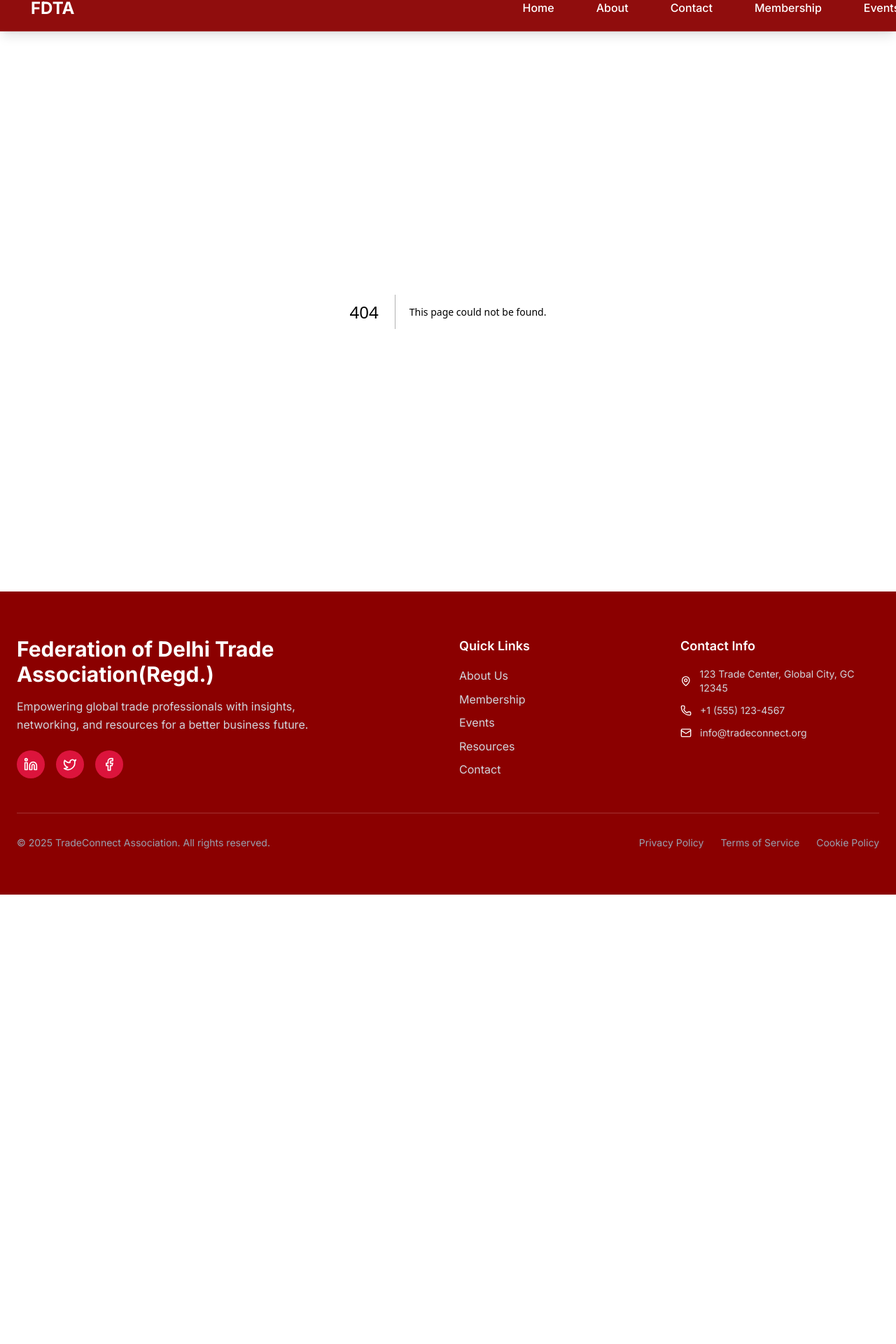
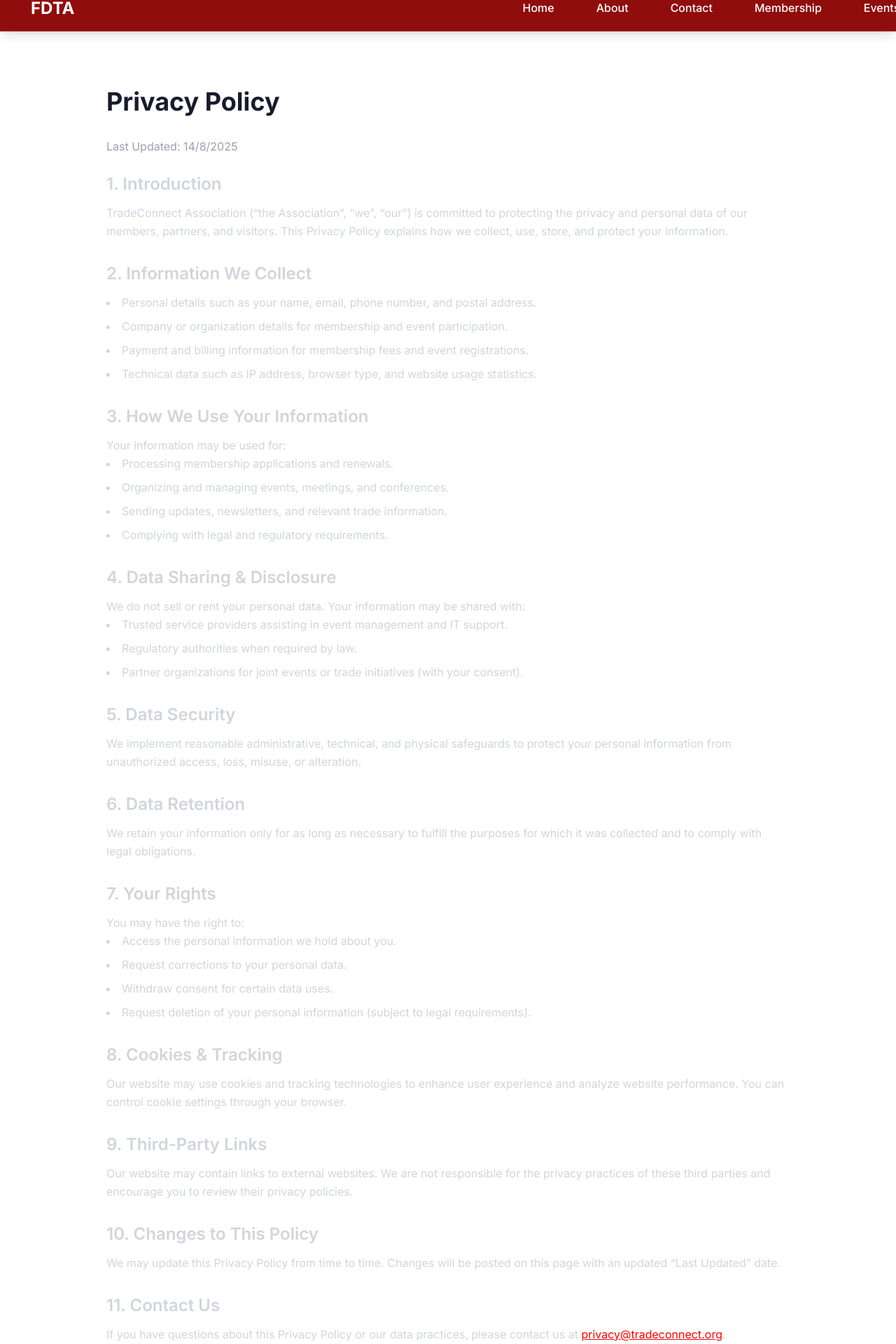
Before and after one commit to Jain-Akshat02/FDTA, a Next.js app: page /privacy in a window 1280 px wide. Before the commit this address had no page. Shown: the part 20-1940 px from the top of the page at 70% size. Before the commit the page ends 1298 px from the top, so only its background shows below. Built offline with nearby package versions, Linux system fonts and the light colour scheme.

Commit message:
privacy and terms of service

```diff
--- /dev/null
+++ b/src/app/privacy/page.tsx
@@ -0,0 +1,116 @@
+export default function PrivacyPolicy() {
+  return (
+    <section className="px-6 py-20 max-w-5xl mx-auto">
+      <h1 className="text-4xl font-bold mb-8">Privacy Policy</h1>
+      <p className="text-gray-400 mb-6">
+        Last Updated: {new Date().toLocaleDateString("en-IN")}
+      </p>
+
+      <div className="space-y-8 text-gray-300 leading-relaxed">
+        <section>
+          <h2 className="text-2xl font-semibold mb-3">1. Introduction</h2>
+          <p>
+            TradeConnect Association (“the Association”, “we”, “our”) is committed to protecting the privacy and
+            personal data of our members, partners, and visitors. This Privacy Policy explains how we collect, use,
+            store, and protect your information.
+          </p>
+        </section>
+
+        <section>
+          <h2 className="text-2xl font-semibold mb-3">2. Information We Collect</h2>
+          <ul className="list-disc list-inside space-y-2">
+            <li>Personal details such as your name, email, phone number, and postal address.</li>
+            <li>Company or organization details for membership and event participation.</li>
+            <li>Payment and billing information for membership fees and event registrations.</li>
+            <li>Technical data such as IP address, browser type, and website usage statistics.</li>
+          </ul>
+        </section>
+
+        <section>
+          <h2 className="text-2xl font-semibold mb-3">3. How We Use Your Information</h2>
+          <p>Your information may be used for:</p>
+          <ul className="list-disc list-inside space-y-2">
+            <li>Processing membership applications and renewals.</li>
+            <li>Organizing and managing events, meetings, and conferences.</li>
+            <li>Sending updates, newsletters, and relevant trade information.</li>
+            <li>Complying with legal and regulatory requirements.</li>
+          </ul>
+        </section>
+
+        <section>
+          <h2 className="text-2xl font-semibold mb-3">4. Data Sharing & Disclosure</h2>
+          <p>
+            We do not sell or rent your personal data. Your information may be shared with:
+          </p>
+          <ul className="list-disc list-inside space-y-2">
+            <li>Trusted service providers assisting in event management and IT support.</li>
+            <li>Regulatory authorities when required by law.</li>
+            <li>Partner organizations for joint events or trade initiatives (with your consent).</li>
+          </ul>
+        </section>
+
+        <section>
+          <h2 className="text-2xl font-semibold mb-3">5. Data Security</h2>
+          <p>
+            We implement reasonable administrative, technical, and physical safeguards to protect your personal
+            information from unauthorized access, loss, misuse, or alteration.
+          </p>
+        </section>
+
+        <section>
+          <h2 className="text-2xl font-semibold mb-3">6. Data Retention</h2>
+          <p>
+            We retain your information only for as long as necessary to fulfill the purposes for which it was collected
+            and to comply with legal obligations.
+          </p>
+        </section>
+
+        <section>
+          <h2 className="text-2xl font-semibold mb-3">7. Your Rights</h2>
+          <p>You may have the right to:</p>
+          <ul className="list-disc list-inside space-y-2">
+            <li>Access the personal information we hold about you.</li>
+            <li>Request corrections to your personal data.</li>
+            <li>Withdraw consent for certain data uses.</li>
+            <li>Request deletion of your personal information (subject to legal requirements).</li>
+          </ul>
+        </section>
+
+        <section>
+          <h2 className="text-2xl font-semibold mb-3">8. Cookies & Tracking</h2>
+          <p>
+            Our website may use cookies and tracking technologies to enhance user experience and analyze website
+            performance. You can control cookie settings through your browser.
+          </p>
+        </section>
+
+        <section>
+          <h2 className="text-2xl font-semibold mb-3">9. Third-Party Links</h2>
+          <p>
+            Our website may contain links to external websites. We are not responsible for the privacy practices of
+            these third parties and encourage you to review their privacy policies.
+          </p>
+        </section>
+
+        <section>
+          <h2 className="text-2xl font-semibold mb-3">10. Changes to This Policy</h2>
+          <p>
+            We may update this Privacy Policy from time to time. Changes will be posted on this page with an updated
+            “Last Updated” date.
+          </p>
+        </section>
+
+        <section>
+          <h2 className="text-2xl font-semibold mb-3">11. Contact Us</h2>
+          <p>
+            If you have questions about this Privacy Policy or our data practices, please contact us at{" "}
+            <a href="mailto:privacy@tradeconnect.org" className="text-accent underline">
+              privacy@tradeconnect.org
+            </a>
+            .
+          </p>
+        </section>
+      </div>
+    </section>
+  );
+}
--- /dev/null
+++ b/src/app/terms/page.tsx
@@ -0,0 +1,110 @@
+export default function Terms() {
+  return (
+    <section className="px-6 py-20 max-w-5xl mx-auto">
+      <h1 className="text-4xl font-bold mb-8">Terms of Service</h1>
+      <p className="text-gray-400 mb-6">
+        Last Updated: {new Date().toLocaleDateString("en-IN")}
+      </p>
+
+      <div className="space-y-8 text-gray-300 leading-relaxed">
+        <section>
+          <h2 className="text-2xl font-semibold mb-3">1. Introduction</h2>
+          <p>
+            Welcome to the TradeConnect Association (“the Association”). These Terms of Service (“Terms”) govern your
+            membership, participation, and use of our website, services, and events. By accessing or using our services,
+            you agree to comply with and be bound by these Terms.
+          </p>
+        </section>
+
+        <section>
+          <h2 className="text-2xl font-semibold mb-3">2. Eligibility</h2>
+          <p>
+            Membership and participation in the Association are open to individuals, companies, and organizations
+            engaged in trade, commerce, and related activities, subject to approval by our governing body.
+          </p>
+        </section>
+
+        <section>
+          <h2 className="text-2xl font-semibold mb-3">3. Membership Obligations</h2>
+          <ul className="list-disc list-inside space-y-2">
+            <li>Provide accurate and up-to-date information during registration.</li>
+            <li>Adhere to the Association’s code of conduct and ethical guidelines.</li>
+            <li>Promptly pay applicable membership fees and dues.</li>
+            <li>Respect the confidentiality of member information and trade-sensitive data.</li>
+          </ul>
+        </section>
+
+        <section>
+          <h2 className="text-2xl font-semibold mb-3">4. Use of Services</h2>
+          <p>
+            The Association provides resources, events, and networking opportunities for members. You agree not to use
+            our services for unlawful activities, fraudulent purposes, or any conduct that harms the reputation of the
+            Association or its members.
+          </p>
+        </section>
+
+        <section>
+          <h2 className="text-2xl font-semibold mb-3">5. Intellectual Property</h2>
+          <p>
+            All content, logos, event materials, and publications provided by the Association are protected by
+            applicable copyright and trademark laws. You may not reproduce, distribute, or use our intellectual
+            property without prior written consent.
+          </p>
+        </section>
+
+        <section>
+          <h2 className="text-2xl font-semibold mb-3">6. Event Participation</h2>
+          <p>
+            Participation in Association-organized events is subject to separate event-specific terms and may require
+            registration and payment. The Association reserves the right to refuse participation to any individual or
+            entity violating our guidelines.
+          </p>
+        </section>
+
+        <section>
+          <h2 className="text-2xl font-semibold mb-3">7. Limitation of Liability</h2>
+          <p>
+            The Association is not responsible for any direct, indirect, or consequential losses arising from your use
+            of our services or participation in our events. All activities undertaken through the Association are at
+            your own risk.
+          </p>
+        </section>
+
+        <section>
+          <h2 className="text-2xl font-semibold mb-3">8. Termination of Membership</h2>
+          <p>
+            The Association reserves the right to suspend or terminate your membership at its discretion, without
+            refund, if you breach these Terms or engage in conduct detrimental to our objectives.
+          </p>
+        </section>
+
+        <section>
+          <h2 className="text-2xl font-semibold mb-3">9. Amendments</h2>
+          <p>
+            We may revise these Terms from time to time. Continued use of our services after changes are posted
+            constitutes your acceptance of the revised Terms.
+          </p>
+        </section>
+
+        <section>
+          <h2 className="text-2xl font-semibold mb-3">10. Governing Law</h2>
+          <p>
+            These Terms shall be governed by and construed in accordance with the laws of India. Any disputes shall be
+            subject to the exclusive jurisdiction of the courts located in New Delhi, India.
+          </p>
+        </section>
+
+        <section>
+          <h2 className="text-2xl font-semibold mb-3">11. Contact</h2>
+          <p>
+            For any questions regarding these Terms, please contact us at{" "}
+            <a href="mailto:info@tradeconnect.org" className="text-accent underline">
+              info@tradeconnect.org
+            </a>
+            .
+          </p>
+        </section>
+      </div>
+    </section>
+  );
+}
--- a/src/components/Footer.tsx
+++ b/src/components/Footer.tsx
@@ -47,15 +47,15 @@ export default function Footer() {
             <div className="space-y-3">
               <div className="flex items-center gap-3">
                 <MapPin size={16} className="text-white" />
-                <span className="text-gray-300 text-sm">123 Trade Center, Global City, GC 12345</span>
+                <span className="text-gray-300 text-sm">3848 Gali Mandir Wali, Pahari Dhiraj, Delhi-110006</span>
               </div>
               <div className="flex items-center gap-3">
                 <Phone size={16} className="text-white" />
-                <span className="text-gray-300 text-sm">+1 (555) 123-4567</span>
+                <span className="text-gray-300 text-sm">+91 8010090563</span>
               </div>
               <div className="flex items-center gap-3">
                 <Mail size={16} className="text-white" />
-                <span className="text-gray-300 text-sm">info@tradeconnect.org</span>
+                <span className="text-gray-300 text-sm">devokorvin3@gmail.com</span>
               </div>
             </div>
           </div>
@@ -65,7 +65,7 @@ export default function Footer() {
         <div className="border-t border-white/20 pt-8">
           <div className="flex flex-col md:flex-row justify-between items-center gap-4">
             <div className="text-gray-400 text-sm">
-              © {new Date().getFullYear()} TradeConnect Association. All rights reserved.
+              © {new Date().getFullYear()} Federation of Delhi Trade Association. All rights reserved.
             </div>
             <div className="flex gap-6 text-sm">
               <Link href="/privacy" className="text-gray-400 hover:text-white transition-colors">Privacy Policy</Link>
```
